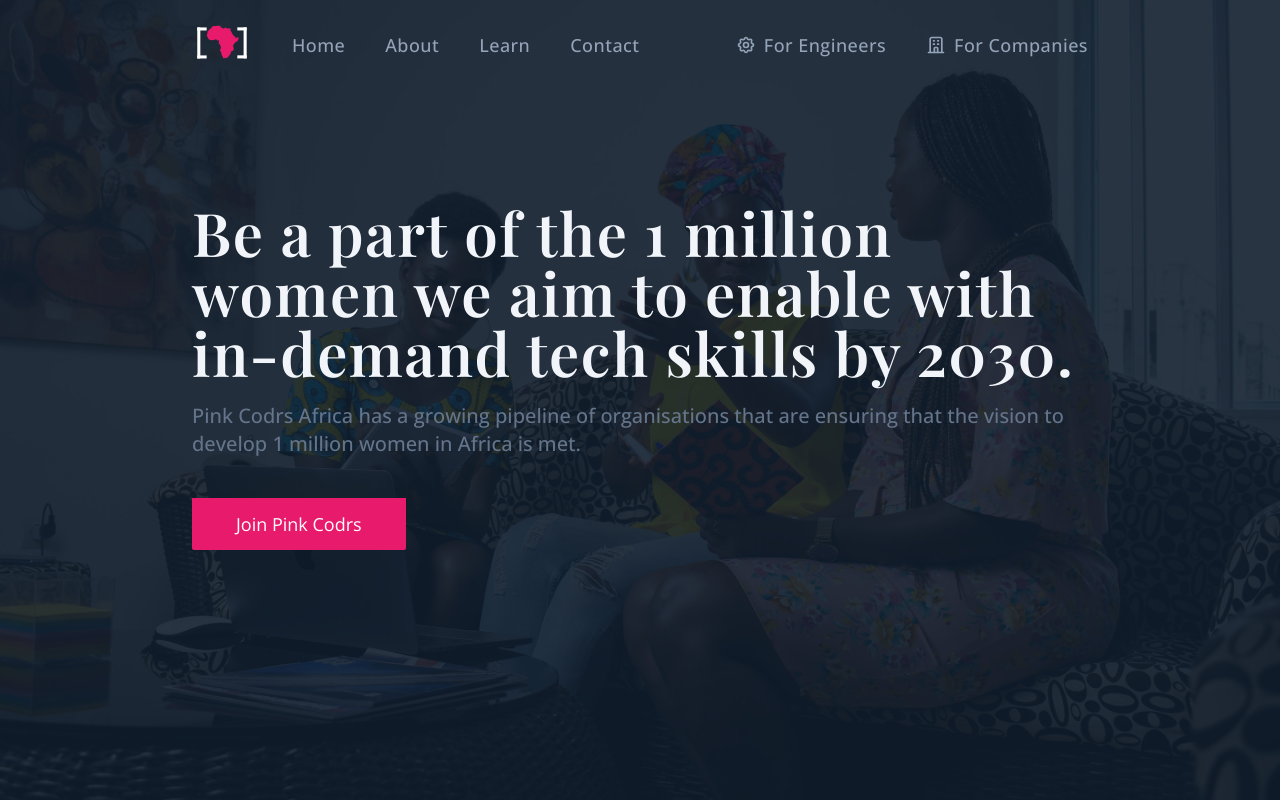
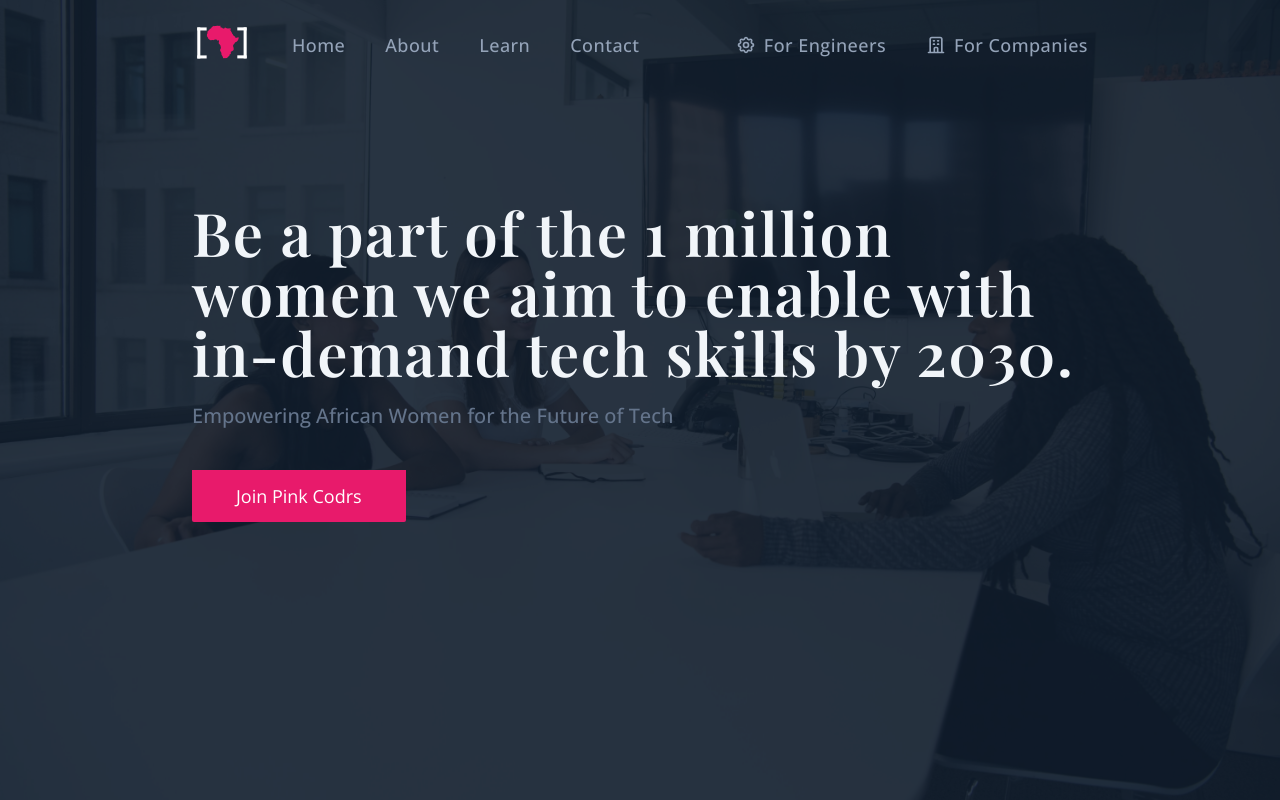
Before and after one commit to Tansi-Jones/Pink-Codrs-v2.0, a Next.js app: page /for-engineers in a window 1280 px wide. Shown: the top 800 px of the page. Built offline with nearby package versions, Linux system fonts and the light colour scheme; a web font is replaced by a local one; what @badrap/bar-of-progress would draw is missing.

Commit message:
changed pictures

```diff
--- a/pages/for-companies.js
+++ b/pages/for-companies.js
@@ -33,7 +33,9 @@
               to support them?
             </h1>
             <p className="mt-5 text-sm md:text-xl text-slate-500 font-medium font-open">
-              Empowering African Women for the Future of Tech
+              Pink Codrs Africa has a growing pipeline of organisations that are
+              ensuring that the vision to develop 1 million women in Africa is
+              met.
             </p>
             <div className="block md:flex gap-5 space-y-5 md:space-y-0 my-16">
               <Link href="/work-with-us">
--- a/pages/for-engineers.js
+++ b/pages/for-engineers.js
@@ -32,9 +32,7 @@
               tech skills by 2030.
             </h1>
             <p className="mt-5 text-lg md:text-xl text-slate-500 font-medium font-open">
-              Pink Codrs Africa has a growing pipeline of organisations that are
-              ensuring that the vision to develop 1 million women in Africa is
-              met.
+              Empowering African Women for the Future of Tech
             </p>
             <div className="block md:flex gap-5 space-y-5 md:space-y-0 my-10">
               <Link href="/join-us">
```
Also changed, not shown: public/assets/Img/img-12.jpg, 1 other file (tests, documents, lock files or other folders).
